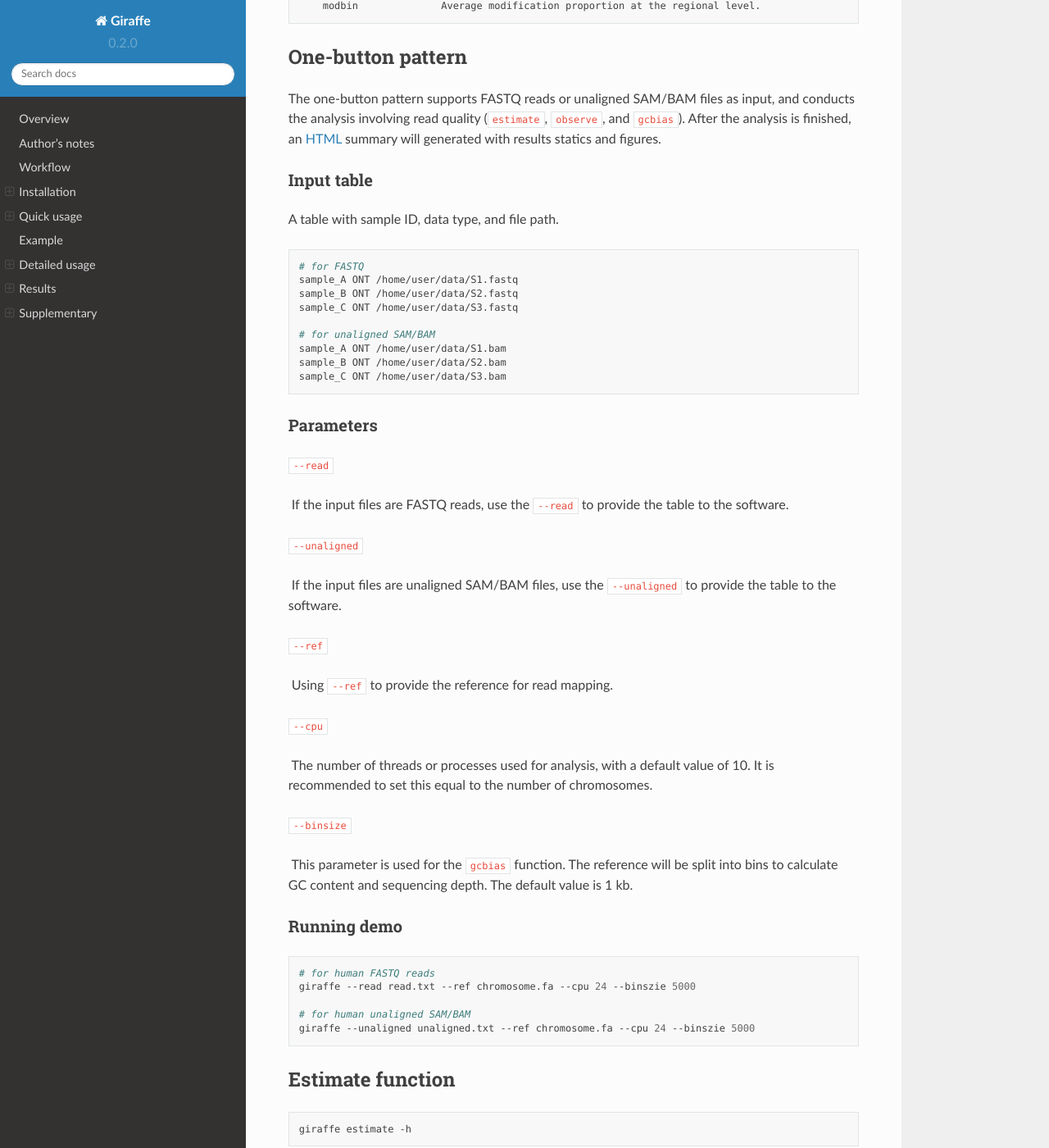
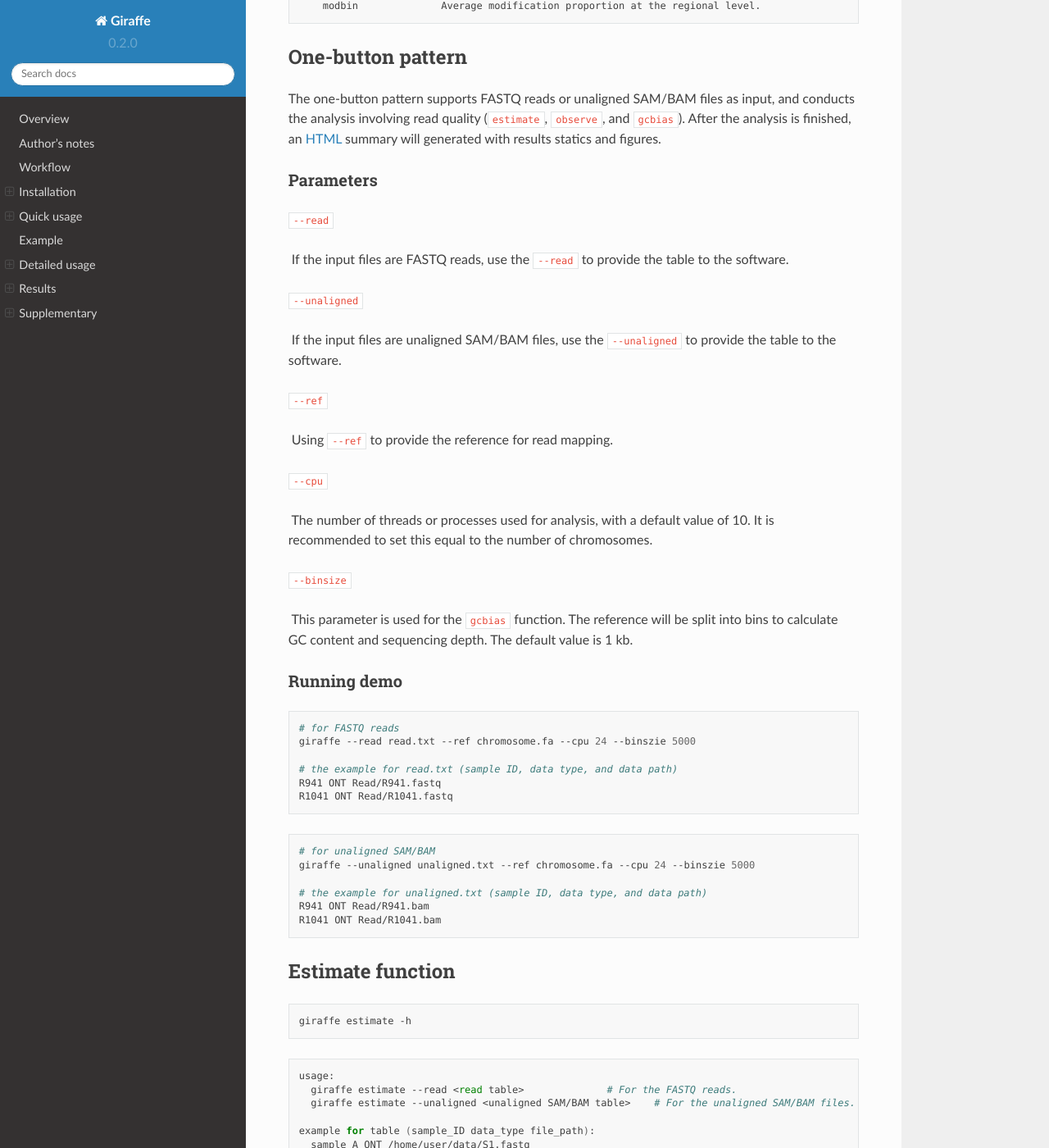
Before and after one commit to lxd98/Giraffe_documentation, a Sphinx documentation site: the page built from docs/source/index.rst, in a window 1280 px wide and 1400 px high, scrolled down 5824 px. Shown: the whole window at 82% size. Built offline with Sphinx 7.4.7 and the Read the Docs theme 2.0.0, drawn with Linux system fonts in a browser that asks for light colours.

Commit message:
Update index.rst

```diff
--- a/docs/source/index.rst
+++ b/docs/source/index.rst
@@ -303,23 +303,6 @@ as input, and conducts the analysis involving read quality
 finished, an `HTML <https://lxd98.github.io/giraffe.github.io/>`__
 summary will generated with results statics and figures.
 
-Input table
-~~~~~~~~~~~
-
-A table with sample ID, data type, and file path.
-
-.. code:: shell
-
-   # for FASTQ
-   sample_A ONT /home/user/data/S1.fastq
-   sample_B ONT /home/user/data/S2.fastq
-   sample_C ONT /home/user/data/S3.fastq
-
-   # for unaligned SAM/BAM
-   sample_A ONT /home/user/data/S1.bam
-   sample_B ONT /home/user/data/S2.bam
-   sample_C ONT /home/user/data/S3.bam
-
 Parameters
 ~~~~~~~~~~
 
@@ -354,11 +337,21 @@ Running demo
 
 .. code:: shell
 
-   # for human FASTQ reads
+   # for FASTQ reads
    giraffe --read read.txt --ref chromosome.fa --cpu 24 --binszie 5000
 
-   # for human unaligned SAM/BAM
+   # the example for read.txt (sample ID, data type, and data path)
+   R941 ONT Read/R941.fastq
+   R1041 ONT Read/R1041.fastq
+
+.. code:: shell
+
+   # for unaligned SAM/BAM
    giraffe --unaligned unaligned.txt --ref chromosome.fa --cpu 24 --binszie 5000
+
+   # the example for unaligned.txt (sample ID, data type, and data path)
+   R941 ONT Read/R941.bam
+   R1041 ONT Read/R1041.bam
 
 .. _estimate-function-1:
 
```
